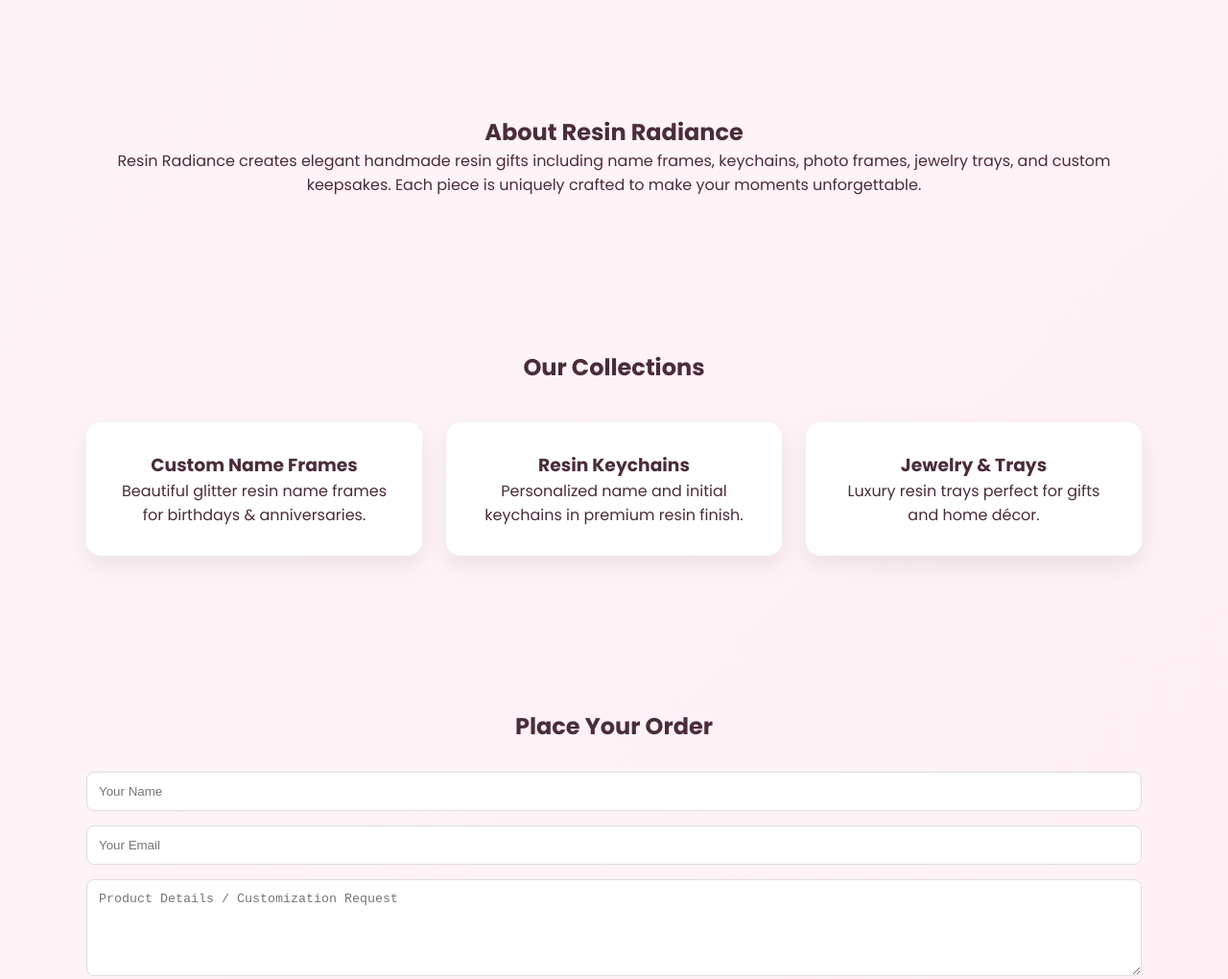
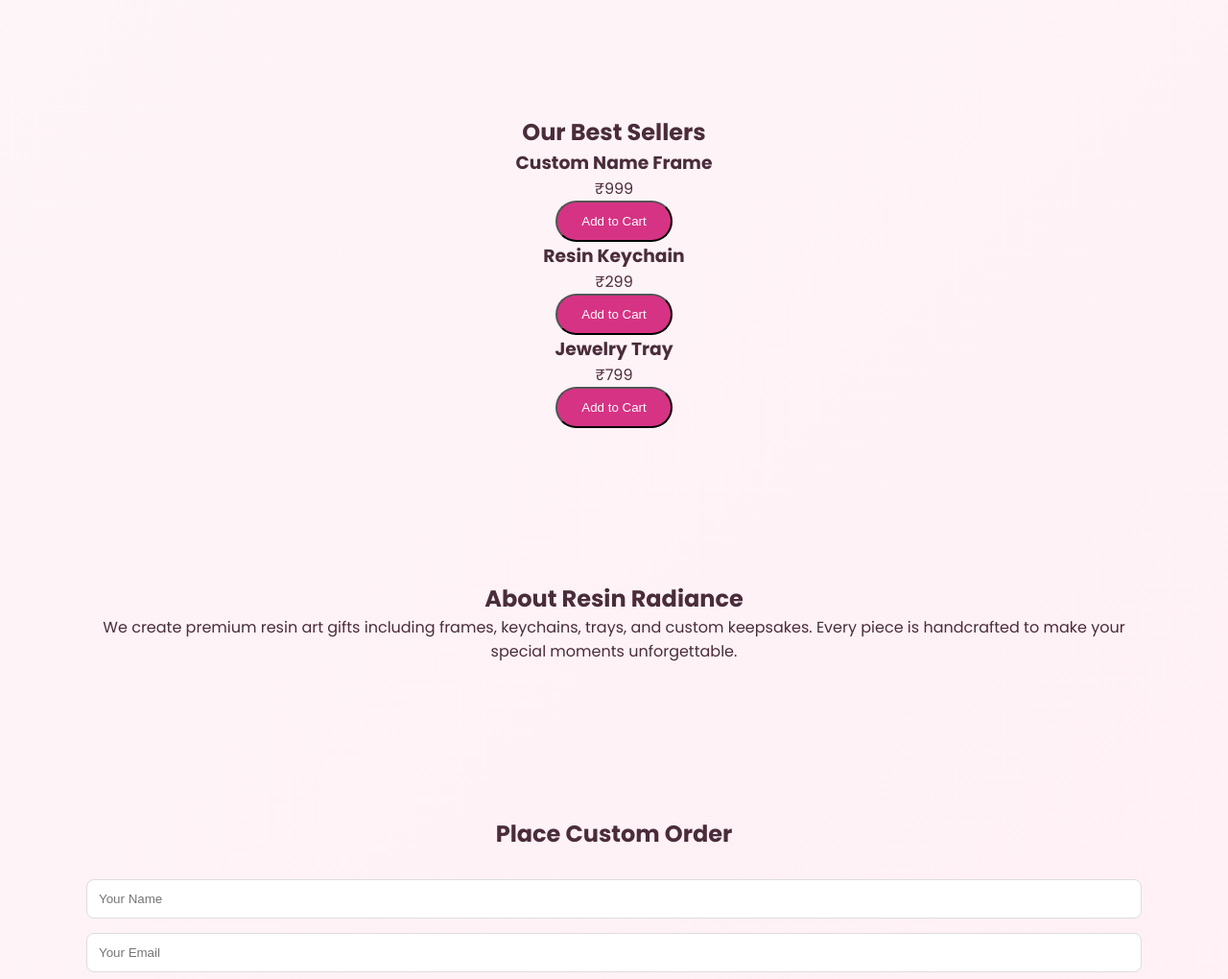
Before and after one commit to HHaammzzaaa/my-website-, a plain HTML site: page index.html in a window 1280 px wide. Shown: the part 760-1780 px from the top of the page at 96% size. Drawn offline with Linux system fonts and the light colour scheme.

Commit message:
index.html

```diff
--- a/index.html
+++ b/index.html
@@ -2,16 +2,18 @@
 <html lang="en">
 <head>
     <meta charset="UTF-8">
-    <title>Resin Radiance | Handcrafted Resin Gifts</title>
+    <title>Resin Radiance | Luxury Resin Gifts</title>
     <meta name="viewport" content="width=device-width, initial-scale=1.0">
 
     <link rel="stylesheet" href="style.css">
 
     <!-- Google Font -->
-    <link href="https://fonts.googleapis.com/css2?family=Poppins:wght@300;400;500;600;700&display=swap" rel="stylesheet">
+    <link href="https://fonts.googleapis.com/css2?family=Poppins:wght@300;400;500;600;600;700&display=swap" rel="stylesheet">
 </head>
+<body>
 
-<body>
+<!-- Glitter Background -->
+<div class="glitter-container"></div>
 
 <!-- ================= HEADER ================= -->
 <header class="header">
@@ -21,13 +23,15 @@
         <nav class="nav" id="navMenu">
             <ul>
                 <li><a href="#hero">Home</a></li>
+                <li><a href="#shop">Shop</a></li>
                 <li><a href="#about">About</a></li>
-                <li><a href="#products">Collections</a></li>
                 <li><a href="#contact">Order</a></li>
             </ul>
         </nav>
 
-        <button id="themeToggle" class="theme-toggle">🌙</button>
+        <div class="cart">
+            🛒 <span id="cartCount">0</span>
+        </div>
 
         <div class="hamburger" id="hamburger">☰</div>
     </div>
@@ -36,9 +40,41 @@
 <!-- ================= HERO ================= -->
 <section class="hero" id="hero">
     <div class="container hero-content">
-        <h1>Handcrafted Resin Gifts That Sparkle</h1>
-        <p>Personalized resin art creations made with love — perfect for every special moment.</p>
-        <a href="#products" class="btn">Explore Collection</a>
+        <h1>Luxury Handmade Resin Gifts</h1>
+        <p>Elegant, customized resin creations crafted with love.</p>
+        <a href="#shop" class="btn">Shop Now</a>
+    </div>
+</section>
+
+<!-- ================= SHOP ================= -->
+<section class="shop" id="shop">
+    <div class="container">
+        <h2>Our Best Sellers</h2>
+
+        <div class="product-grid">
+
+            <div class="product-card">
+                <div class="product-img"></div>
+                <h3>Custom Name Frame</h3>
+                <p class="price">₹999</p>
+                <button class="btn add-to-cart">Add to Cart</button>
+            </div>
+
+            <div class="product-card">
+                <div class="product-img"></div>
+                <h3>Resin Keychain</h3>
+                <p class="price">₹299</p>
+                <button class="btn add-to-cart">Add to Cart</button>
+            </div>
+
+            <div class="product-card">
+                <div class="product-img"></div>
+                <h3>Jewelry Tray</h3>
+                <p class="price">₹799</p>
+                <button class="btn add-to-cart">Add to Cart</button>
+            </div>
+
+        </div>
     </div>
 </section>
 
@@ -47,48 +83,21 @@
     <div class="container">
         <h2>About Resin Radiance</h2>
         <p>
-            Resin Radiance creates elegant handmade resin gifts including name frames,
-            keychains, photo frames, jewelry trays, and custom keepsakes.
-            Each piece is uniquely crafted to make your moments unforgettable.
+            We create premium resin art gifts including frames, keychains,
+            trays, and custom keepsakes. Every piece is handcrafted to make
+            your special moments unforgettable.
         </p>
-    </div>
-</section>
-
-<!-- ================= PRODUCTS ================= -->
-<section class="products" id="products">
-    <div class="container">
-        <h2>Our Collections</h2>
-
-        <div class="card-grid">
-
-            <div class="card">
-                <h3>Custom Name Frames</h3>
-                <p>Beautiful glitter resin name frames for birthdays & anniversaries.</p>
-            </div>
-
-            <div class="card">
-                <h3>Resin Keychains</h3>
-                <p>Personalized name and initial keychains in premium resin finish.</p>
-            </div>
-
-            <div class="card">
-                <h3>Jewelry & Trays</h3>
-                <p>Luxury resin trays perfect for gifts and home décor.</p>
-            </div>
-
-        </div>
     </div>
 </section>
 
 <!-- ================= CONTACT ================= -->
 <section class="contact" id="contact">
     <div class="container">
-        <h2>Place Your Order</h2>
-
+        <h2>Place Custom Order</h2>
         <form class="contact-form">
             <input type="text" placeholder="Your Name" required>
             <input type="email" placeholder="Your Email" required>
-            <textarea rows="5" placeholder="Product Details / Customization Request" required></textarea>
+            <textarea rows="5" placeholder="Customization Details" required></textarea>
             <button type="submit" class="btn">Submit Order</button>
         </form>
     </div>
@@ -98,7 +107,6 @@
 <footer class="footer">
     <div class="container footer-content">
         <p>© 2026 Resin Radiance | Handcrafted with Love 💖</p>
-
         <div class="social-links">
             <a href="#">Instagram</a>
             <a href="#">WhatsApp</a>
@@ -108,6 +116,5 @@
 </footer>
 
 <script src="script.js"></script>
-
 </body>
 </html>
```
